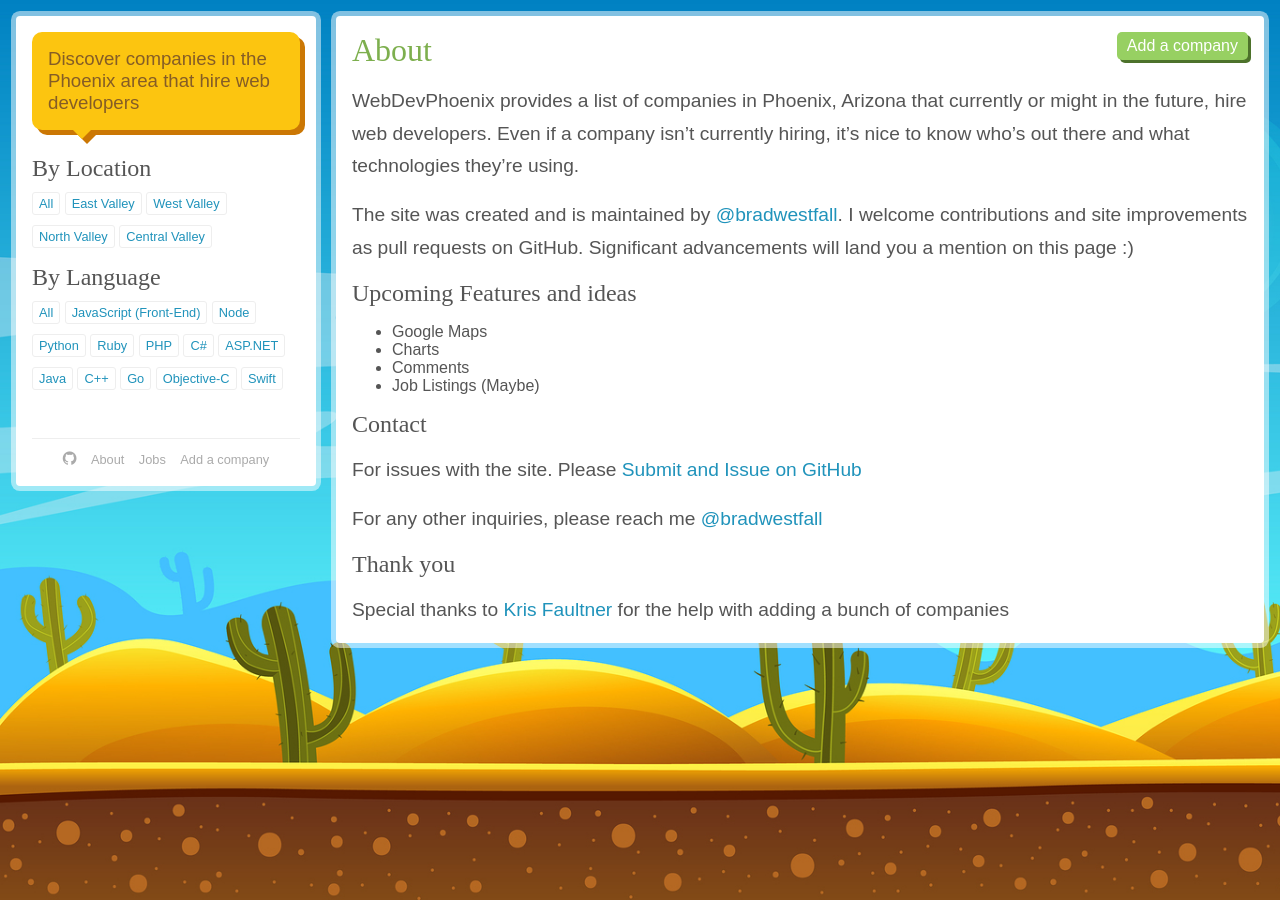
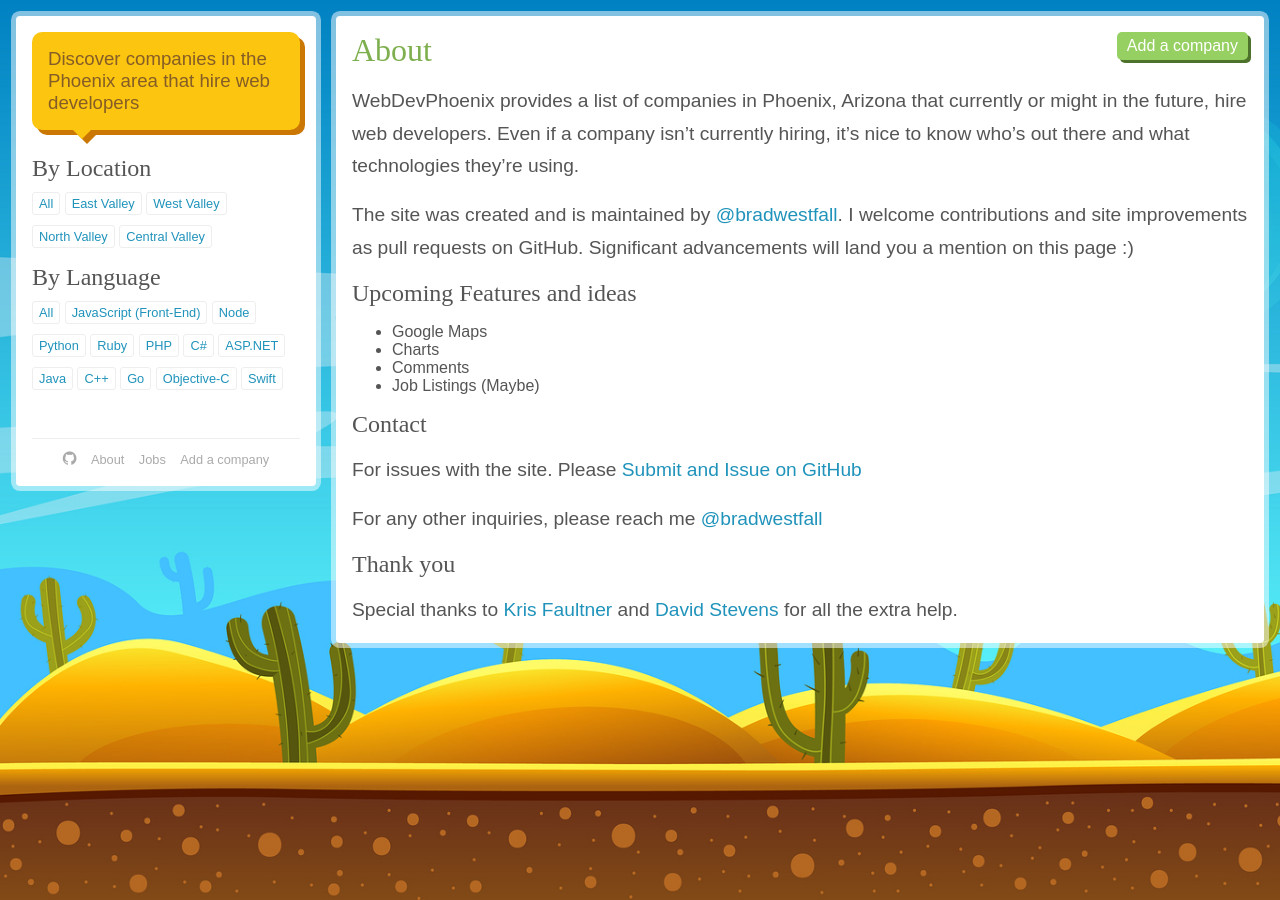
Before and after one commit to bradwestfall/webdevphoenix, a Jekyll site: the page built from about.md, in a window 1280 px wide. Built offline with Jekyll 4.4.1, drawn with Linux system fonts in a browser that asks for light colours; nearby versions of some CDN libraries; some web fonts are replaced.

Commit message:
Update about.md

```diff
--- a/about.md
+++ b/about.md
@@ -29,4 +29,4 @@
 
 ## Thank you
 
-Special thanks to [Kris Faultner](https://github.com/kfaultner) for the help with adding a bunch of companies
+Special thanks to [Kris Faultner](https://github.com/kfaultner) and [David Stevens](https://github.com/davidstevens37) for all the extra help.
```
